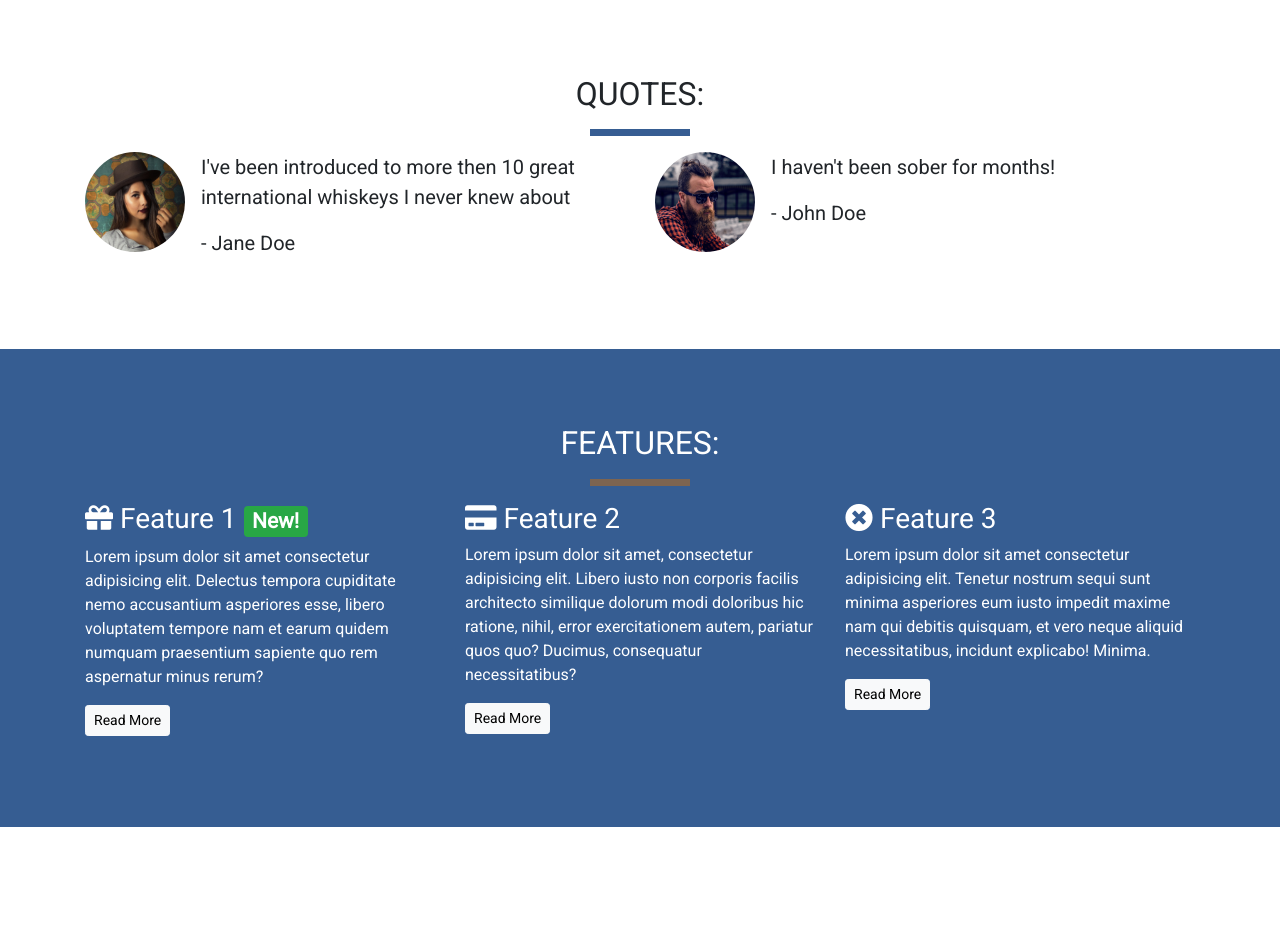
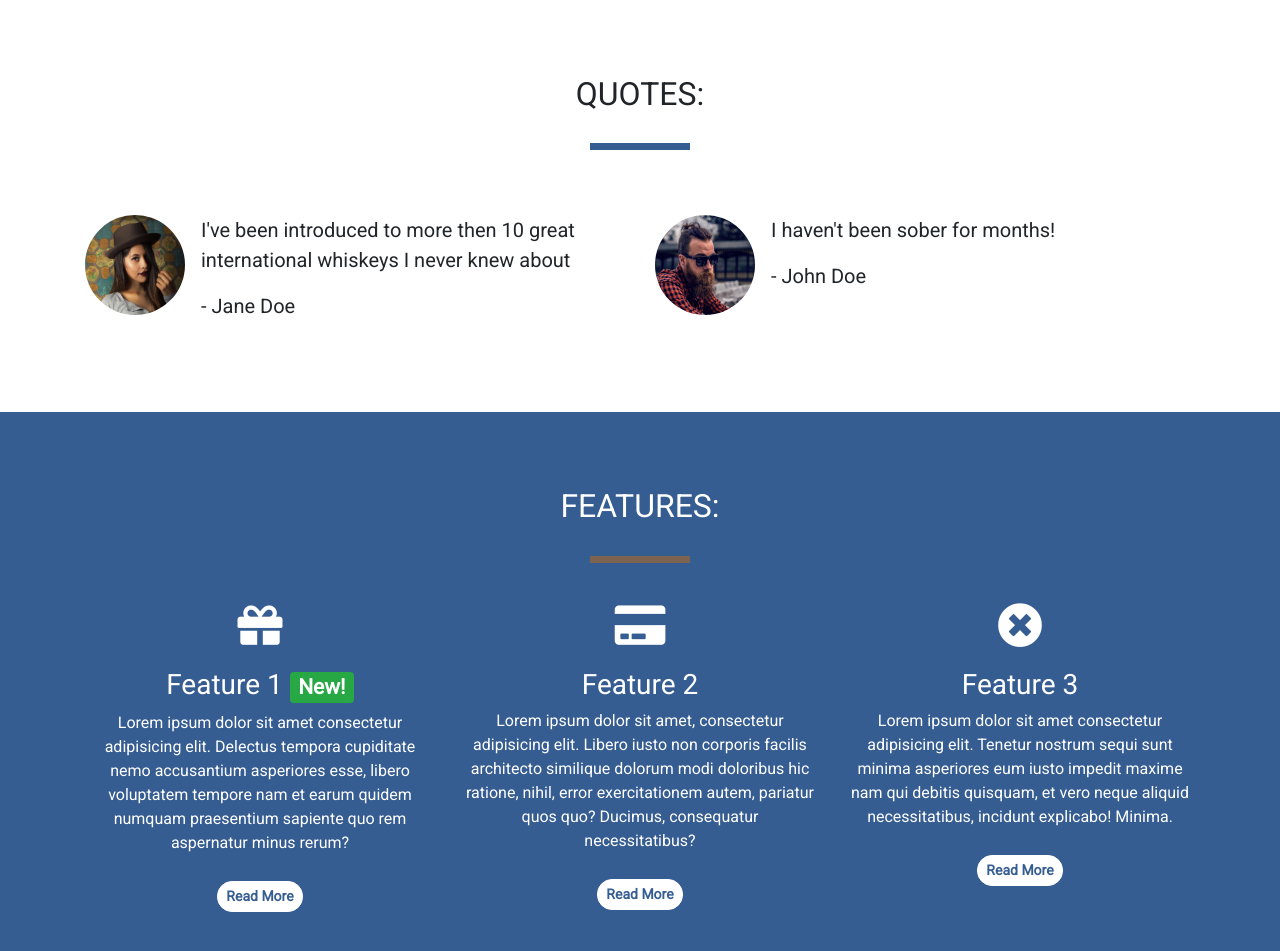
Before and after one commit to LittleBlue418/Code-Institute-Boostrap-exercise, a plain HTML site: page index.html in a window 1280 px wide. Shown: the part 800-1751 px from the top of the page. Before the commit the page ends 1627 px from the top, so only its background shows below. Drawn offline with nearby package versions, Linux system fonts and the light colour scheme.

Commit message:
Add final styling on Features section

```diff
--- a/css/style.css
+++ b/css/style.css
@@ -63,6 +63,10 @@ body {
     margin-top: 0;
 }
 
+.quotes .page-header {
+    margin-bottom: 25px;
+}
+
 
 /* Block Dividers */
 
@@ -71,12 +75,18 @@ body {
     height: 7px;
     border: 0;
     background-color: #365D92;
+    margin-top: 30px;
+    margin-bottom: 40px;
 }
 
-.block-divider--brown{
+.block-divider--brown {
     width: 100px;
     background-color: #7D6450;
 }
+
+/* .block-divider--white {
+    background-color: white;
+} */
 
 /* Content containers */
 
@@ -164,3 +174,24 @@ body {
     border-color: #377E2E;
     color: white;
 }
+
+.features-container {
+    text-align: center;
+    margin-bottom: 40px;
+}
+
+.feature i {
+    margin-bottom: 20px;
+    font-size: 45px;
+    line-height: 45px;
+}
+
+.feature .btn {
+    background-color: white;
+    border-color: white;
+    border-radius: 15px;
+    font-weight: bold;
+    margin-top: 10px;
+    margin-bottom: 20px;
+    color: #365D92;
+}
--- a/index.html
+++ b/index.html
@@ -145,13 +145,13 @@
                 <div class="row">
                     <div class="col-12 page-header">
                         <h2 class="text-uppercase">Features:</h2>
-                        <hr class="block-divider block-divider--brown">
+                        <hr class="block-divider block-divider--brown block-divider--white">
                     </div>
                 </div>
                 <div class="row">
                     <div class="col-12 col-md-6 col-lg-4">
                         <div class="feature">
-                            <h3><i class="fas fa-gift d-none d-sm-inline"></i> Feature 1 <span
+                            <h3><i class="fas fa-gift d-none d-sm-block"></i> Feature 1 <span
                                     class="badge badge-success">New!</span></h3>
                             <p>Lorem ipsum dolor sit amet consectetur adipisicing elit. Delectus tempora cupiditate
                                 nemo accusantium asperiores esse, libero voluptatem tempore nam et earum quidem
@@ -161,7 +161,7 @@
                     </div>
                     <div class="col-12 col-md-6 col-lg-4">
                         <div class="feature">
-                            <h3><i class="fas fa-credit-card d-none d-sm-inline"></i> Feature 2</h3>
+                            <h3><i class="fas fa-credit-card d-none d-sm-block"></i> Feature 2</h3>
                             <p>Lorem ipsum dolor sit amet, consectetur adipisicing elit. Libero iusto non corporis
                                 facilis architecto similique dolorum modi doloribus hic ratione, nihil, error
                                 exercitationem autem, pariatur quos quo? Ducimus, consequatur necessitatibus?</p>
@@ -170,7 +170,7 @@
                     </div>
                     <div class="col-12 d-md-none d-lg-block col-lg-4">
                         <div class="feature">
-                            <h3><i class="fas fa-times-circle d-none d-sm-inline"></i> Feature 3</h3>
+                            <h3><i class="fas fa-times-circle d-none d-sm-block"></i> Feature 3</h3>
                             <p>Lorem ipsum dolor sit amet consectetur adipisicing elit. Tenetur nostrum sequi sunt
                                 minima asperiores eum iusto impedit maxime nam qui debitis quisquam, et vero neque
                                 aliquid necessitatibus, incidunt explicabo! Minima.</p>
```
